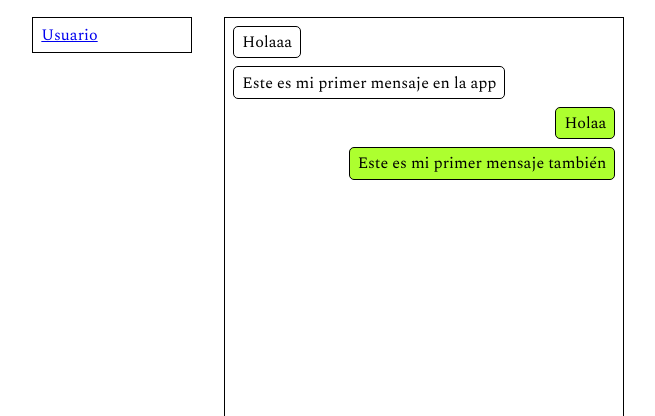
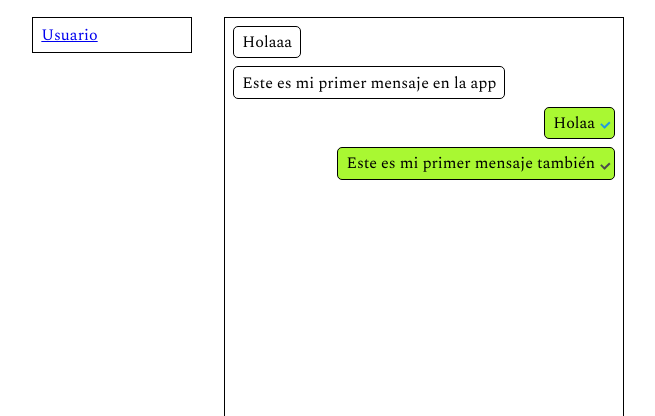
Before and after one commit to S-Chaves/CoderHouse-Python-Proyecto, a Django app: a page that uses Messages/templates/Messages/messages.html in a window 1280 px wide. Shown: the part 140-556 px from the top of the page, without its empty margins (296-951 px from the left). Run offline with Django 4.2, Linux system fonts and the light colour scheme; a user stored in the database is signed in; data comes from the database, SQL or seed files in the repository; both versions use the stored data as it was after the commit.

Commit message:
Mensaje Leido

```diff
--- a/Login/views.py
+++ b/Login/views.py
@@ -14,10 +14,12 @@ def login_view(request):
       email = form.cleaned_data['email']
       password = form.cleaned_data['password']
 
-      user = authenticate(username=username, password=password, email=email)
+      user = authenticate(username=username, password=password)
       if user is not None:
         login(request, user)
         return redirect('index')
+      else:
+        form.errors['password'] = 'Error de credenciales.'
   else:
     form = LoginForm()
   return render(request, 'Login/login.html', {'form': form})
--- a/Messages/static/Messages/css/messages.css
+++ b/Messages/static/Messages/css/messages.css
@@ -33,6 +33,7 @@
 
 .message-received,
 .message-sent {
+  position: relative;
   margin-bottom: 0.5rem;
   padding: 0.2rem 0.5rem;
   width: fit-content;
@@ -48,7 +49,50 @@
 
 .message-sent {
   margin-left: auto;
-  background-color: greenyellow;
+  background-color: rgb(169, 248, 50);
+  padding-right: 1.2rem;
+}
+
+.leido,
+.no-leido {
+  position: absolute;
+  right: 2px;
+  top: 55%;
+  transform: translateY(-50%);
+  width: 15px;
+  height: 10px;
+}
+
+.leido::after,
+.no-leido::after {
+  content: '';
+  position: absolute;
+  left: 30%;
+  bottom: 0;
+  width: 2px;
+  height: 6px;
+  transform: rotate(-45deg);
+}
+
+.leido::before,
+.no-leido::before {
+  content: '';
+  position: absolute;
+  right: 30%;
+  bottom: 0;
+  width: 2px;
+  height: 8px;
+  transform: rotate(45deg);
+}
+
+.no-leido::after,
+.no-leido::before {
+  background-color: rgb(75, 75, 75);
+}
+
+.leido::after,
+.leido::before {
+  background-color: rgb(35, 153, 226);
 }
 
 /* Formulario para mensajes */
--- a/Messages/templates/Messages/messages.html
+++ b/Messages/templates/Messages/messages.html
@@ -30,9 +30,19 @@
           {% for message in messages %}
             {% with username=request.resolver_match.kwargs.username %}
               {% if username == message.emisor|stringformat:'s' %}
-                <p class="message-received">{{ message.body }}</p>
+                <div class="message-received">
+                  {{ message.body }}
+                </div>
               {% else %}
-                <p class="message-sent">{{ message.body }}</p>
+                <div class="message-sent">
+                  {{ message.body }}
+
+                  {% if message.leido %}
+                    <div class="leido"></div>
+                  {% else %}
+                    <div class="no-leido"></div>
+                  {% endif %}
+                </div>
               {% endif %}
             {% endwith %}
 
--- a/Messages/views.py
+++ b/Messages/views.py
@@ -42,6 +42,7 @@ def messages_view(request, username):
   # Filtro para obtener los mensajes con el usuario seleccionado
   if emisor:
     selected_messages = messages.filter(Q(emisor=emisor) | Q(receptor=emisor)).order_by('date')
+    selected_messages.filter(emisor=emisor).update(leido=True)
   else:
     selected_messages = None
 
```
Also changed, not shown: db.sqlite3, media/blogs/happy-african-couple-having-tender-moment-outdoors-summer-sunset-focus-woman-face__yfM3HMz.jpg (added).
